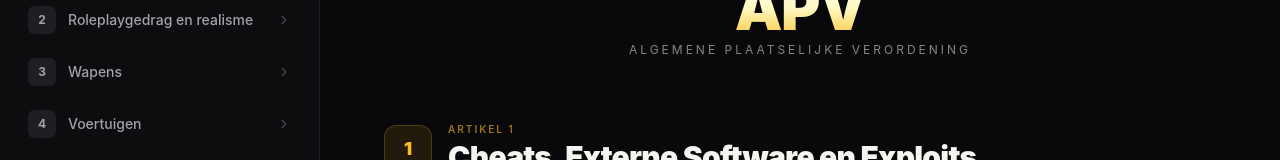
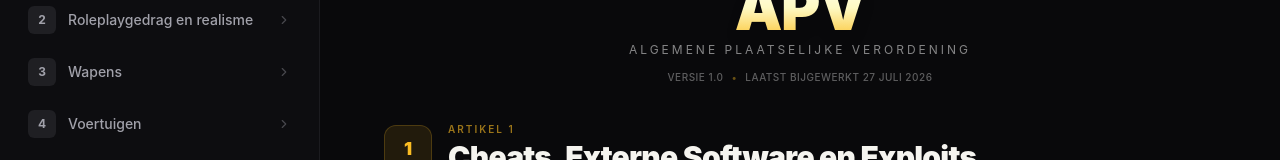
Before and after one commit to KroonstadRP/kroondstad-apv, a React (Vite) app: page / in a window 1280 px wide. Shown: the part 262-422 px from the top of the page. Built offline with nearby package versions, Linux system fonts and the light colour scheme.

Commit message:
Add APV version information

```diff
--- a/src/App.jsx
+++ b/src/App.jsx
@@ -2,7 +2,7 @@ import { useEffect, useState } from "react";
 import APVHero from "@/components/apv/APVHero";
 import APVSection from "@/components/apv/APVSection";
 import APVSidebar from "@/components/apv/APVSidebar";
-import { apvData } from "@/components/apv/apvData";
+import { apvData, apvMeta } from "@/components/apv/apvData";
 
 export default function App() {
   const [activeArticle, setActiveArticle] = useState("1.1");
@@ -61,10 +61,10 @@ export default function App() {
         activeSection={activeArticle}
         onSectionClick={scrollToArticle}
       />
-      <APVHero />
+      <APVHero meta={apvMeta} />
 
       <main className="lg:ml-72 xl:ml-80">
-        <div className="mx-auto max-w-4xl px-5 pb-24 pt-80 md:px-8 md:pt-96">
+        <div className="mx-auto max-w-4xl px-5 pb-24 pt-96 md:px-8">
           <div className="space-y-20">
             {apvData.map((section) => (
               <APVSection key={section.id} section={section} />
--- a/src/components/apv/APVHero.jsx
+++ b/src/components/apv/APVHero.jsx
@@ -1,7 +1,7 @@
 import { useState, useEffect } from "react";
 import { motion } from "framer-motion";
 
-export default function APVHero() {
+export default function APVHero({ meta }) {
   const [scrollOpacity, setScrollOpacity] = useState(1);
 
   useEffect(() => {
@@ -55,6 +55,19 @@ export default function APVHero() {
         >
           Algemene Plaatselijke Verordening
         </motion.p>
+        <motion.div
+          initial={{ opacity: 0 }}
+          animate={{ opacity: 1 }}
+          transition={{ delay: 0.65, duration: 0.6 }}
+          className="mt-3 flex items-center justify-center gap-2 text-[10px] font-medium uppercase tracking-wider text-white/35"
+        >
+          <span>Versie {meta.version}</span>
+          <span aria-hidden="true" className="text-primary/40">•</span>
+          <span>
+            Laatst bijgewerkt{" "}
+            <time dateTime={meta.updatedAt}>{meta.updatedAtLabel}</time>
+          </span>
+        </motion.div>
       </div>
     </div>
   );
--- a/src/components/apv/apvData.js
+++ b/src/components/apv/apvData.js
@@ -1,3 +1,9 @@
+export const apvMeta = {
+  version: "1.0",
+  updatedAt: "2026-07-27",
+  updatedAtLabel: "27 juli 2026",
+};
+
 export const apvData = [
   {
     id: "artikel-1",
```
